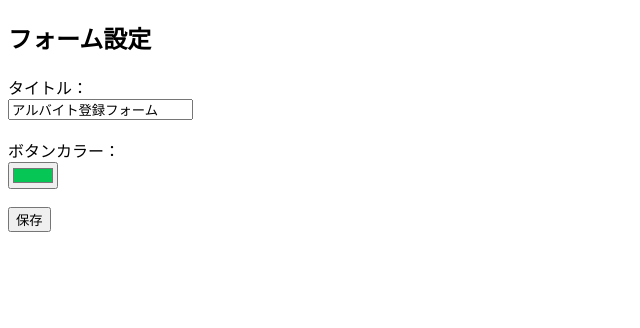
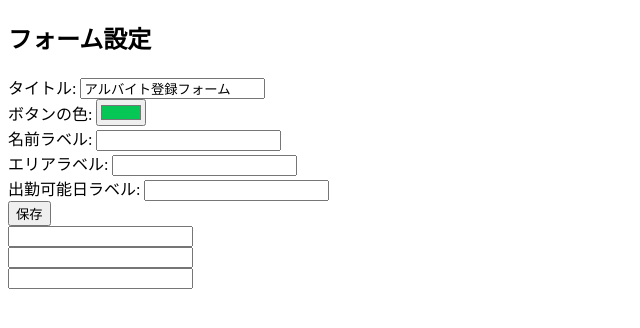
Before and after one commit to KKyyOog/acro_match, a Flask app: page /admin in a window 1280 px wide. Shown: the top 328 px of the page, without its empty margins (0-640 px from the left). Run offline with Flask 3, Linux system fonts and the light colour scheme.

Commit message:
管理者ページにフォーム編集機能を追加

```diff
--- a/app.py
+++ b/app.py
@@ -22,13 +22,17 @@ def admin():
     if request.method == 'POST':
         new_settings = {
             "title": request.form.get("title"),
-            "button_color": request.form.get("button_color")
+            "button_color": request.form.get("button_color"),
+            "form_label_name": request.form.get("form_label_name"),
+            "form_label_area": request.form.get("form_label_area"),
+            "form_label_available": request.form.get("form_label_available")
         }
         save_settings(new_settings)
         return redirect('/admin')
 
     current_settings = load_settings()
     return render_template('admin.html', settings=current_settings)
+
 
 # ------------------------ Google Sheets ------------------------
 
--- a/templates/admin.html
+++ b/templates/admin.html
@@ -6,14 +6,32 @@
 </head>
 <body>
   <h2>フォーム設定</h2>
-  <form method="post">
-    <label>タイトル：</label><br>
-    <input type="text" name="title" value="{{ settings.title }}"><br><br>
+  <form method="POST">
+  <label>タイトル:</label>
+  <input type="text" name="title" value="{{ settings.title }}"><br>
 
-    <label>ボタンカラー：</label><br>
-    <input type="color" name="button_color" value="{{ settings.button_color }}"><br><br>
+  <label>ボタンの色:</label>
+  <input type="color" name="button_color" value="{{ settings.button_color }}"><br>
 
-    <button type="submit">保存</button>
-  </form>
+  <label>名前ラベル:</label>
+  <input type="text" name="form_label_name" value="{{ settings.form_label_name }}"><br>
+
+  <label>エリアラベル:</label>
+  <input type="text" name="form_label_area" value="{{ settings.form_label_area }}"><br>
+
+  <label>出勤可能日ラベル:</label>
+  <input type="text" name="form_label_available" value="{{ settings.form_label_available }}"><br>
+
+  <input type="submit" value="保存">
+</form>
+<label>{{ settings.form_label_name }}</label>
+<input type="text" name="name"><br>
+
+<label>{{ settings.form_label_area }}</label>
+<input type="text" name="area"><br>
+
+<label>{{ settings.form_label_available }}</label>
+<input type="text" name="available"><br>
+
 </body>
 </html>
```
